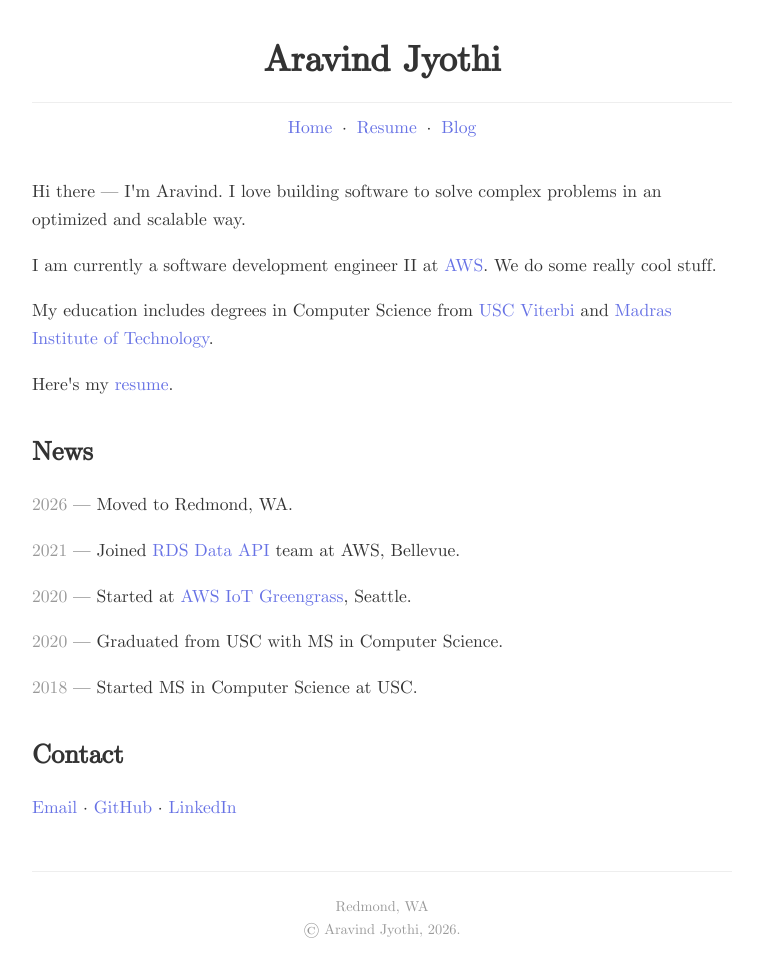
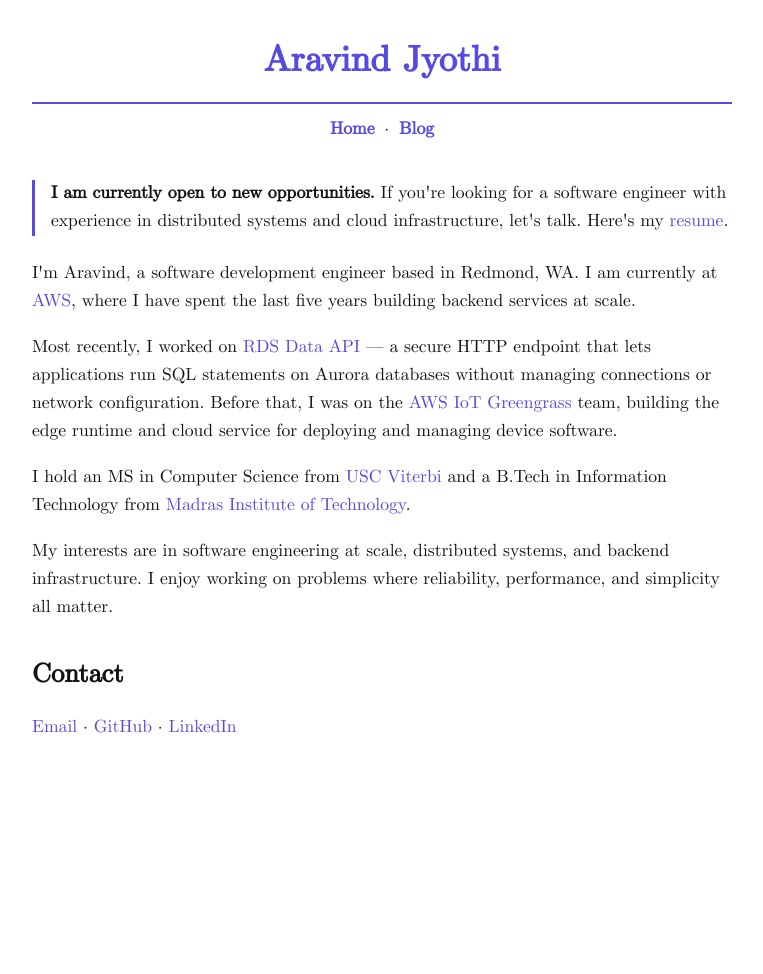
Before and after one commit to aru-jo/portfolio, a Jekyll site: the page built from index.html, in a window 1280 px wide. Shown: the whole page, without its empty margins (258-1021 px from the left). Built offline with Jekyll 4.4.1, drawn with Linux system fonts in a browser that asks for light colours; after the commit the page ends 900 px from its top, so only the background shows below that.

Commit message:
Update content, styling, and navigation
- Rewrite index: open-to-work callout, combined experience narrative, interests
- Fix MIT degree to Information Technology (was Computer Science)
- Remove Resume nav tab (resume linked inline on index)
- Remove footer from all pages
- Darken body text (#111), increase font-weight to 500
- Switch accent color to #5449e4 (indigo-violet), hover #505cdc
- Color site header name in accent, 2px violet border
- Add .highlight class with violet left-border for callout
- Bold nav links, darken muted text (#666)
- Remove dead CSS (.news-date, footer)

https://claude.ai/code/session_01DtFj2cA1DBcyTs1gRijvnp

```diff
--- a/_layouts/default.html
+++ b/_layouts/default.html
@@ -13,15 +13,10 @@
     <div class="site-header">Aravind Jyothi</div>
     <nav>
         <a href="/">Home</a> &middot;
-        <a href="/uploads/AJ_resume_2026.pdf">Resume</a> &middot;
         <a href="/blog/">Blog</a>
     </nav>
     <main>
         {{ content }}
     </main>
-    <footer>
-        Redmond, WA<br>
-        &copy; Aravind Jyothi, 2026.
-    </footer>
 </body>
 </html>
--- a/index.html
+++ b/index.html
@@ -3,21 +3,15 @@ layout: default
 title: Home
 ---
 
-<p>Hi there &mdash; I'm Aravind. I love building software to solve complex problems in an optimized and scalable way.</p>
+<p class="highlight"><strong>I am currently open to new opportunities.</strong> If you're looking for a software engineer with experience in distributed systems and cloud infrastructure, let's talk. Here's my <a href="/uploads/AJ_resume_2026.pdf">resume</a>.</p>
 
-<p>I am currently a software development engineer II at <a href="https://aws.amazon.com/">AWS</a>. We do some really cool stuff.</p>
+<p>I'm Aravind, a software development engineer based in Redmond, WA. I am currently at <a href="https://aws.amazon.com/">AWS</a>, where I have spent the last five years building backend services at scale.</p>
 
-<p>My education includes degrees in Computer Science from <a href="https://en.wikipedia.org/wiki/University_of_Southern_California">USC Viterbi</a> and <a href="https://en.wikipedia.org/wiki/Madras_Institute_of_Technology">Madras Institute of Technology</a>.</p>
+<p>Most recently, I worked on <a href="https://docs.aws.amazon.com/AmazonRDS/latest/AuroraUserGuide/data-api.html">RDS Data API</a> &mdash; a secure HTTP endpoint that lets applications run SQL statements on Aurora databases without managing connections or network configuration. Before that, I was on the <a href="https://aws.amazon.com/greengrass/">AWS IoT Greengrass</a> team, building the edge runtime and cloud service for deploying and managing device software.</p>
 
-<p>Here's my <a href="/uploads/AJ_resume_2026.pdf">resume</a>.</p>
+<p>I hold an MS in Computer Science from <a href="https://en.wikipedia.org/wiki/University_of_Southern_California">USC Viterbi</a> and a B.Tech in Information Technology from <a href="https://en.wikipedia.org/wiki/Madras_Institute_of_Technology">Madras Institute of Technology</a>.</p>
 
-<h2>News</h2>
-
-<p><span class="news-date">2026</span> &mdash; Moved to Redmond, WA.</p>
-<p><span class="news-date">2021</span> &mdash; Joined <a href="https://docs.aws.amazon.com/AmazonRDS/latest/AuroraUserGuide/data-api.html">RDS Data API</a> team at AWS, Bellevue.</p>
-<p><span class="news-date">2020</span> &mdash; Started at <a href="https://aws.amazon.com/greengrass/">AWS IoT Greengrass</a>, Seattle.</p>
-<p><span class="news-date">2020</span> &mdash; Graduated from USC with MS in Computer Science.</p>
-<p><span class="news-date">2018</span> &mdash; Started MS in Computer Science at USC.</p>
+<p>My interests are in software engineering at scale, distributed systems, and backend infrastructure. I enjoy working on problems where reliability, performance, and simplicity all matter.</p>
 
 <h2>Contact</h2>
 
--- a/styling/stylesheet.css
+++ b/styling/stylesheet.css
@@ -10,21 +10,23 @@ body {
     font-family: 'cmu_serifroman', Georgia, serif;
     font-size: 1.1rem;
     line-height: 1.6;
-    color: #333;
+    color: #111;
     max-width: 700px;
     margin: 0 auto;
     padding: 2rem 1rem;
     text-rendering: optimizeLegibility;
     -webkit-font-smoothing: antialiased;
     -moz-osx-font-smoothing: grayscale;
+    font-weight: 500;
 }
 
 a {
-    color: #6772E5;
+    color: #5449e4;
     text-decoration: none;
 }
 
 a:hover {
+    color: #505cdc;
     text-decoration: underline;
 }
 
@@ -33,7 +35,8 @@ a:hover {
     font-weight: bold;
     text-align: center;
     padding-bottom: 0.75rem;
-    border-bottom: 1px solid #eee;
+    border-bottom: 2px solid #5449e4;
+    color: #5449e4;
 }
 
 nav {
@@ -44,25 +47,20 @@ nav {
 
 nav a {
     margin: 0 0.25rem;
+    font-weight: bold;
 }
 
 h1, h2, h3 {
     font-weight: bold;
     margin-top: 2rem;
     margin-bottom: 1rem;
+    color: #111;
 }
 
-.news-date {
-    color: #999;
-}
-
-footer {
-    margin-top: 3rem;
-    padding-top: 1.5rem;
-    border-top: 1px solid #eee;
-    text-align: center;
-    color: #999;
-    font-size: 0.9rem;
+.highlight {
+    border-left: 3px solid #5449e4;
+    padding-left: 1rem;
+    margin-bottom: 1.5rem;
 }
 
 /* Blog */
@@ -72,7 +70,7 @@ footer {
 }
 
 .blog-post-content a {
-    color: #6772E5;
+    color: #5449e4;
 }
 
 .blog-post-content code {
@@ -96,7 +94,7 @@ footer {
 }
 
 .blog-post-content blockquote {
-    border-left: 3px solid #6772E5;
+    border-left: 3px solid #5449e4;
     padding-left: 1rem;
     margin-left: 0;
     color: #555;
@@ -108,7 +106,7 @@ footer {
 }
 
 .blog-post-meta {
-    color: #999;
+    color: #666;
     margin-bottom: 1.5rem;
 }
 
@@ -122,7 +120,7 @@ footer {
 }
 
 .blog-post-date {
-    color: #999;
+    color: #666;
 }
 
 @media (max-width: 480px) {
```
